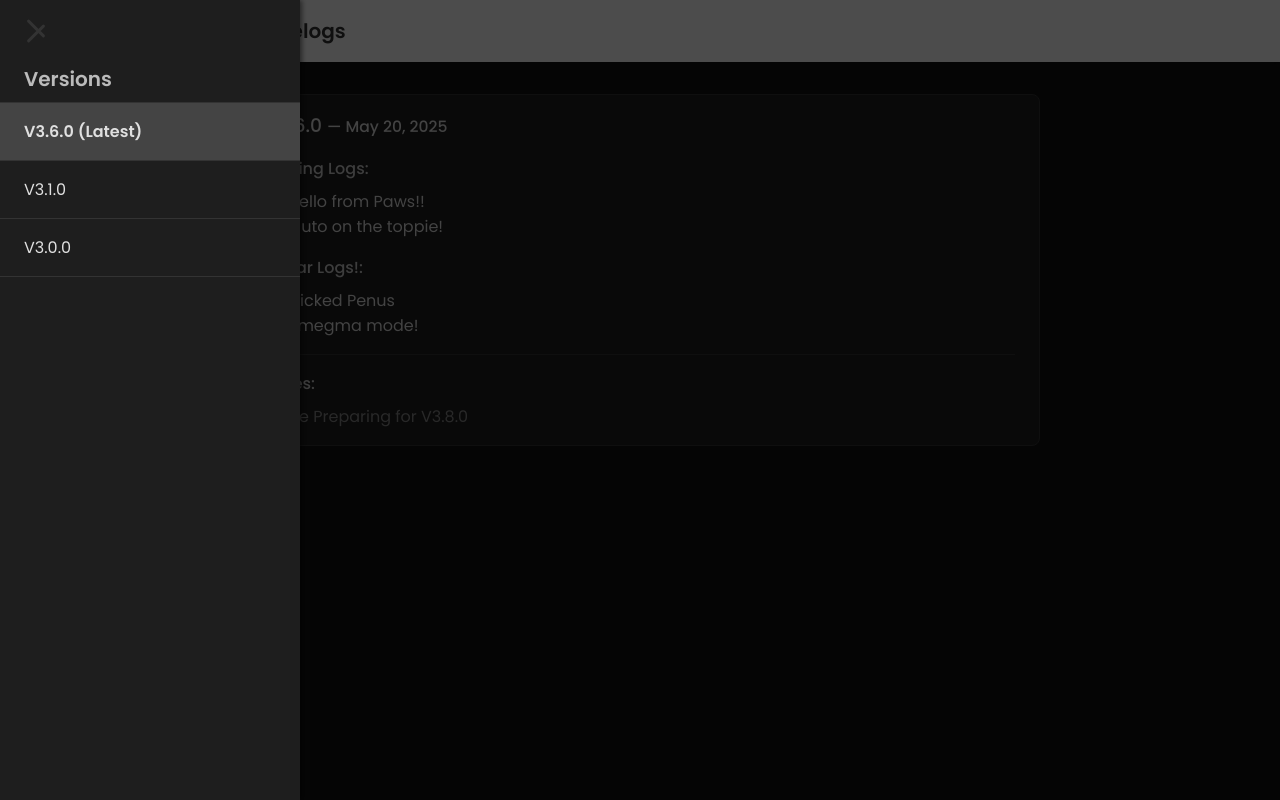
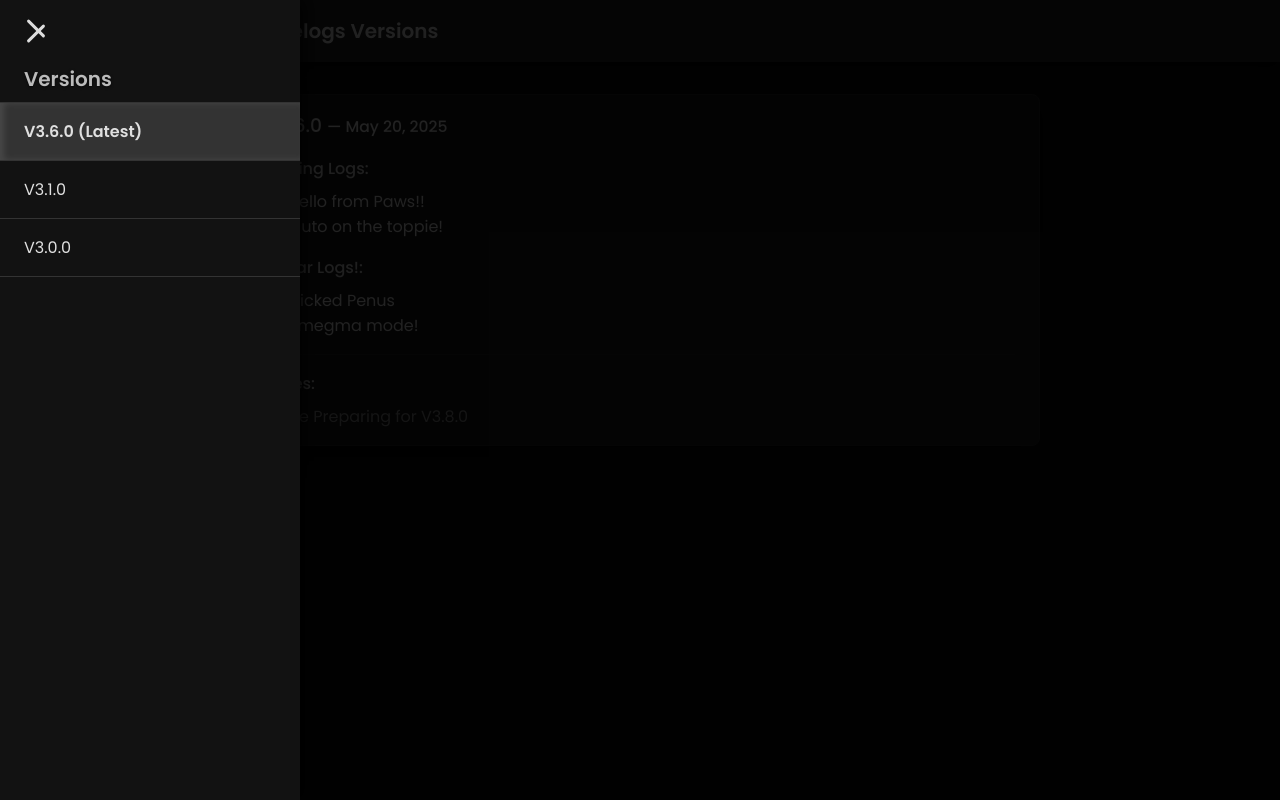
Before and after one commit to PawsThePaws/Plutonium.Changelogs, a plain HTML site: page index.html in a window 1280 px wide. Both pictures are taken after a click on the element 36 px from the left and 31 px from the top of the page. Drawn offline with Linux system fonts and the light colour scheme.

Commit message:
Update index.html

```diff
--- a/index.html
+++ b/index.html
@@ -7,30 +7,28 @@
   <!-- Poppins Font -->
   <link href="https://fonts.googleapis.com/css2?family=Poppins:wght@300;400;500;600&display=swap" rel="stylesheet" />
   <style>
-    /* Reset & Base */
     * { box-sizing: border-box; margin: 0; padding: 0; }
     body {
       font-family: 'Poppins', sans-serif;
-      background-color: #121212;
+      background-color: #0a0a0a; /* Darker background */
       color: #e0e0e0;
       overflow-x: hidden;
     }
     a { text-decoration: none; color: inherit; }
 
-    /* Navbar (Top Bar) */
     .navbar {
       display: flex;
       align-items: center;
       padding: 1rem 1.5rem;
-      background-color: #fff;
-      box-shadow: 0 2px 4px rgba(0,0,0,0.1);
+      background-color: #222; /* Darker navbar */
+      box-shadow: 0 4px 15px rgba(0, 0, 0, 0.7); /* stronger shadow */
       z-index: 20;
     }
     .nav-title {
       margin-left: 1rem;
       font-size: 1.25rem;
       font-weight: 600;
-      color: #333;
+      color: #ddd; /* lighter text on dark bg */
     }
     .burger {
       display: flex;
@@ -44,29 +42,30 @@
     .burger span {
       display: block;
       height: 3px;
-      background-color: #333;
+      background-color: #ddd; /* lighter burger bars */
       border-radius: 2px;
-      transition: transform 0.3s ease, opacity 0.3s ease;
+      transition: transform 0.3s ease, opacity 0.3s ease, background-color 0.3s ease;
     }
     .burger.open span:nth-child(1) {
       transform: translateY(6px) rotate(45deg);
+      background-color: #ddd;
     }
     .burger.open span:nth-child(2) {
       opacity: 0;
     }
     .burger.open span:nth-child(3) {
       transform: translateY(-6px) rotate(-45deg);
+      background-color: #ddd;
     }
 
-    /* Side Drawer */
     .side-menu {
       position: fixed;
       top: 0;
       left: 0;
       height: 100%;
       width: 300px;
-      background-color: #1e1e1e;
-      box-shadow: 2px 0 5px rgba(0,0,0,0.5);
+      background-color: #121212; /* slightly lighter than body */
+      box-shadow: 3px 0 15px rgba(0, 0, 0, 0.9); /* deeper side shadow */
       transform: translateX(-100%);
       transition: transform 0.3s ease;
       padding-top: 3rem;
@@ -77,8 +76,6 @@
     .side-menu.active {
       transform: translateX(0);
     }
-
-    /* Versions header */
     .side-menu-header {
       color: #bbb;
       font-weight: 600;
@@ -86,10 +83,10 @@
       padding: 1rem 1.5rem 0.5rem 1.5rem;
       border-bottom: 1px solid #333;
       user-select: none;
-      margin-bottom: 0; /* Remove gap below */
+      margin-bottom: 0;
       flex-shrink: 0;
+      text-shadow: 0 1px 3px rgba(0,0,0,0.7);
     }
-
     .side-menu ul {
       list-style: none;
       padding: 0;
@@ -107,21 +104,21 @@
       transition: background 0.2s ease;
     }
     .side-menu li a:hover {
-      background-color: #333;
+      background-color: #222;
     }
     .side-menu li a.active {
-      background-color: #444;
+      background-color: #333;
       font-weight: 600;
+      box-shadow: inset 4px 0 6px rgba(255,255,255,0.1);
     }
 
-    /* Overlay */
     .overlay {
       position: fixed;
       top: 0;
       left: 0;
       width: 100%;
       height: 100%;
-      background: rgba(0,0,0,0.7);
+      background: rgba(0,0,0,0.85); /* darker overlay */
       opacity: 0;
       visibility: hidden;
       transition: opacity 0.3s ease;
@@ -132,7 +129,6 @@
       visibility: visible;
     }
 
-    /* Main content */
     main {
       padding: 2rem 1.5rem;
     }
@@ -147,14 +143,15 @@
       top: 0;
       left: 0;
       width: 100%;
-      background: #1e1e1e;
-      border: 1px solid #333;
+      background: #1a1a1a; /* darker entry background */
+      border: 1px solid #222;
       border-radius: 8px;
       padding: 1rem 1.5rem;
       opacity: 0;
       transform: translateX(-20px);
       transition: opacity 0.5s ease, transform 0.5s ease;
       pointer-events: none;
+      box-shadow: 0 8px 20px rgba(0,0,0,0.8); /* stronger shadow for card */
     }
     .entry.active {
       opacity: 1;
@@ -173,16 +170,15 @@
     .entry ul {
       list-style: disc inside;
     }
-    /* Separator */
     .separator {
       height: 1px;
-      background: #333;
+      background: #222;
       margin: 1rem 0;
     }
-    /* Notes section */
     .entry .notes {
       margin-top: 1rem;
-      color: #aaa;
+      color: #999;
+      text-shadow: 0 1px 2px rgba(0,0,0,0.5);
     }
     .entry .notes h4 {
       margin-bottom: 0.5rem;
@@ -192,19 +188,38 @@
     .entry .notes p {
       color: #888;
     }
+
+    /* Log item animation */
+    .log-item {
+      opacity: 0;
+      transform: translateY(10px);
+      animation: fadeInUp 0.4s ease forwards;
+      animation-delay: calc(0.05s * var(--i));
+    }
+
+    .entry:not(.active) .log-item {
+      opacity: 0;
+      transform: translateY(10px);
+      animation: none;
+    }
+
+    @keyframes fadeInUp {
+      to {
+        opacity: 1;
+        transform: translateY(0);
+      }
+    }
   </style>
 </head>
 <body>
   <nav class="navbar">
     <div class="burger" id="burger"><span></span><span></span><span></span></div>
-    <div class="nav-title">Plutonium.lua | Changelogs</div>
+    <div class="nav-title">Plutonium.lua | Changelogs <span id="versions-title" class="versions-title">Versions</span></div>
   </nav>
 
   <aside class="side-menu" id="side-menu" aria-label="Versions menu">
     <div class="side-menu-header">Versions</div>
-    <ul id="version-list">
-      <!-- versions will be dynamically loaded here -->
-    </ul>
+    <ul id="version-list"></ul>
   </aside>
 
   <div class="overlay" id="overlay"></div>
@@ -218,9 +233,8 @@
     const overlay = document.getElementById('overlay');
     const changelogContainer = document.querySelector('.changelog');
     const versionList = document.getElementById('version-list');
-    const fadeDuration = 500; // ms
+    const fadeDuration = 500;
 
-    // Toggle menu visibility
     function toggleMenu() {
       const isOpen = sideMenu.classList.toggle('active');
       burger.classList.toggle('open', isOpen);
@@ -228,7 +242,6 @@
       document.body.classList.toggle('no-scroll', isOpen);
     }
 
-    // Close menu
     function closeMenu() {
       sideMenu.classList.remove('active');
       burger.classList.remove('open');
@@ -236,30 +249,31 @@
       document.body.classList.remove('no-scroll');
     }
 
-    // Clear active link highlights
     function clearActiveLinks() {
       versionList.querySelectorAll('a').forEach(a => a.classList.remove('active'));
     }
 
-    // Show changelog entry by ID
     function showEntry(id) {
       const current = document.querySelector('.entry.active');
-      if (current) {
+      const next = document.getElementById(id);
+      if (current && current !== next) {
         current.classList.remove('active');
         setTimeout(() => {
-          const next = document.getElementById(id);
           if (next) next.classList.add('active');
         }, fadeDuration);
-      } else {
-        const next = document.getElementById(id);
-        if (next) next.classList.add('active');
+      } else if (!current && next) {
+        next.classList.add('active');
+      } else if (current === next) {
+        next.classList.remove('active');
+        void next.offsetWidth;
+        next.classList.add('active');
       }
+
       clearActiveLinks();
       const link = versionList.querySelector(`a[data-target="${id}"]`);
       if (link) link.classList.add('active');
     }
 
-    // Fetch and render changelogs & versions list
     async function fetchAndRenderChangelogs() {
       const response = await fetch('changelog.json');
       const data = await response.json();
@@ -268,13 +282,11 @@
       versionList.innerHTML = '';
 
       data.versions.forEach((version, index) => {
-        // Add side menu item
         const li = document.createElement('li');
         const isActive = index === 0 ? 'active' : '';
         li.innerHTML = `<a href="#${version.id}" data-target="${version.id}" class="${isActive}">${index === 0 ? version.id + ' (Latest)' : version.id}</a>`;
         versionList.appendChild(li);
 
-        // Add changelog entry
         const section = document.createElement('section');
         section.id = version.id;
         section.className = 'entry' + (index === 0 ? ' active' : '');
@@ -282,7 +294,7 @@
           <h3>${version.id} <small>— ${version.date}</small></h3>
           ${version.logs.map(group => `
             <h4>${group.title}</h4>
-            <ul>${group.items.map(item => `<li>${item}</li>`).join('')}</ul>
+            <ul>${group.items.map((item, i) => `<li class="log-item" style="--i:${i}">${item}</li>`).join('')}</ul>
           `).join('')}
           <div class="separator"></div>
           <div class="notes">
@@ -293,7 +305,6 @@
         changelogContainer.appendChild(section);
       });
 
-      // Attach click listeners (using event delegation)
       versionList.addEventListener('click', e => {
         if (e.target && e.target.matches('a[data-target]')) {
           e.preventDefault();
@@ -304,11 +315,8 @@
       });
     }
 
-    // Event listeners for burger and overlay
     burger.addEventListener('click', toggleMenu);
     overlay.addEventListener('click', closeMenu);
-
-    // Load changelogs on page load
     fetchAndRenderChangelogs();
   </script>
 </body>
```
